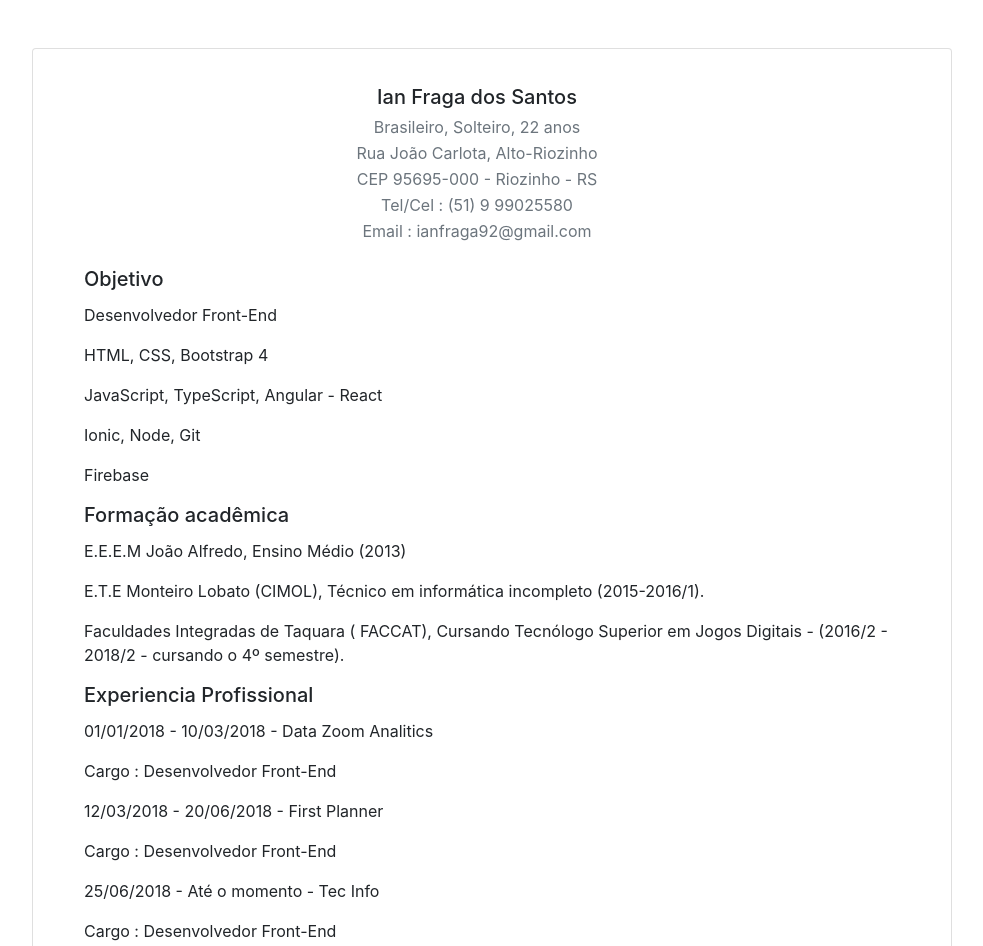
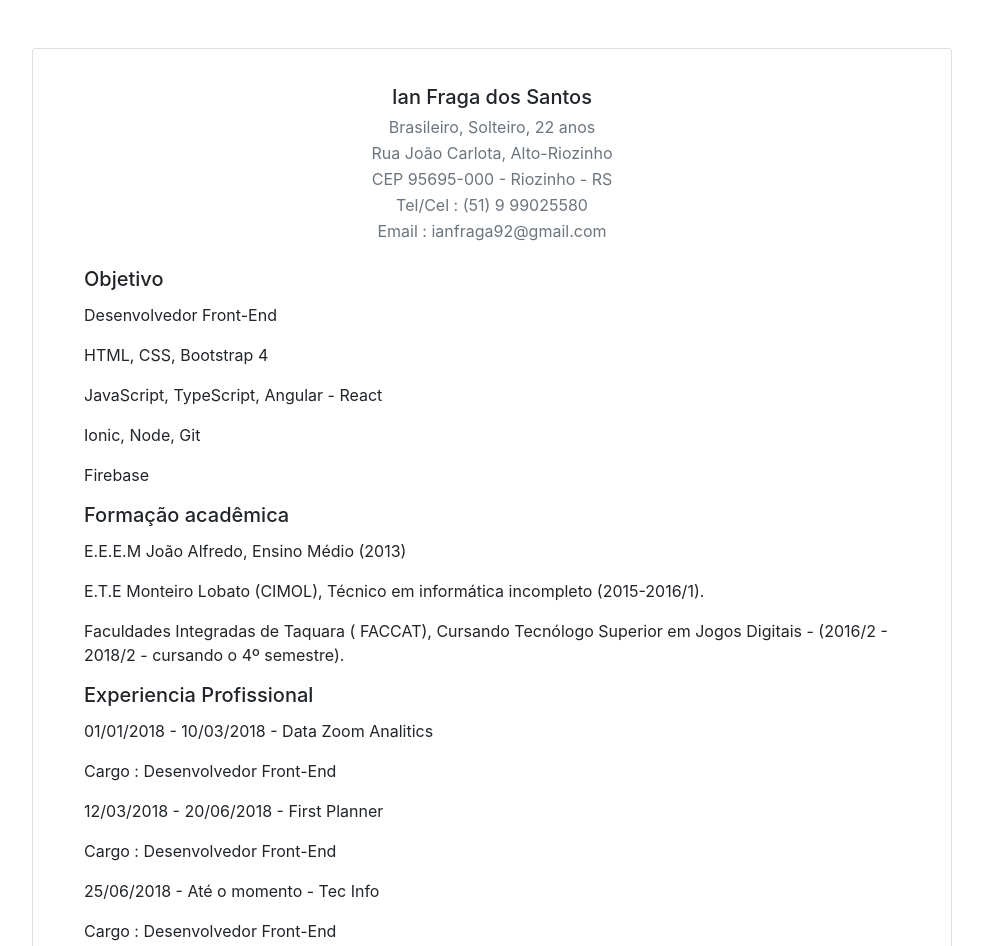
Before and after one commit to ifragas/curriculo, a plain HTML site: page index.html in a window 1280 px wide. Shown: the top 946 px of the page, without its empty margins (148-1131 px from the left). Drawn offline with nearby package versions, Linux system fonts and the light colour scheme.

Commit message:
Update index.html

```diff
--- a/index.html
+++ b/index.html
@@ -54,7 +54,7 @@
                     <div class="col-sm-10 col-md-10 col-xl-10 m-auto">
                         <div class="card w-100 p-3">
                             <div class="card-body">
-                                <div class="row w-100 d-flex justify-content-center">
+                                <div class="row w-100 m-0 d-flex justify-content-center">
                                     <div class="col-sm-5 col-md-5 col-xl-5 text-center">
                                         <h5 class="card-title ">Ian Fraga dos Santos</h5>
                                         <p class="card-subtitle mb-2 text-muted ">Brasileiro, Solteiro, 22 anos</p>
```
